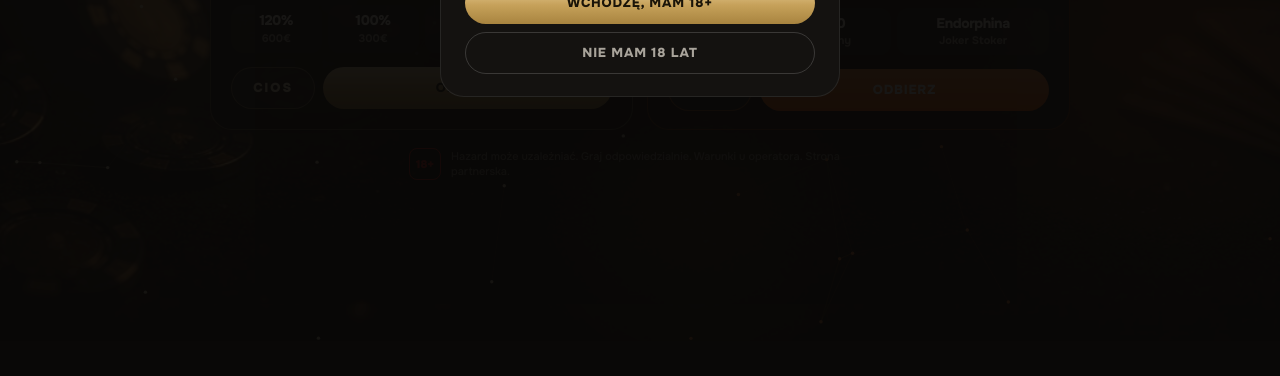
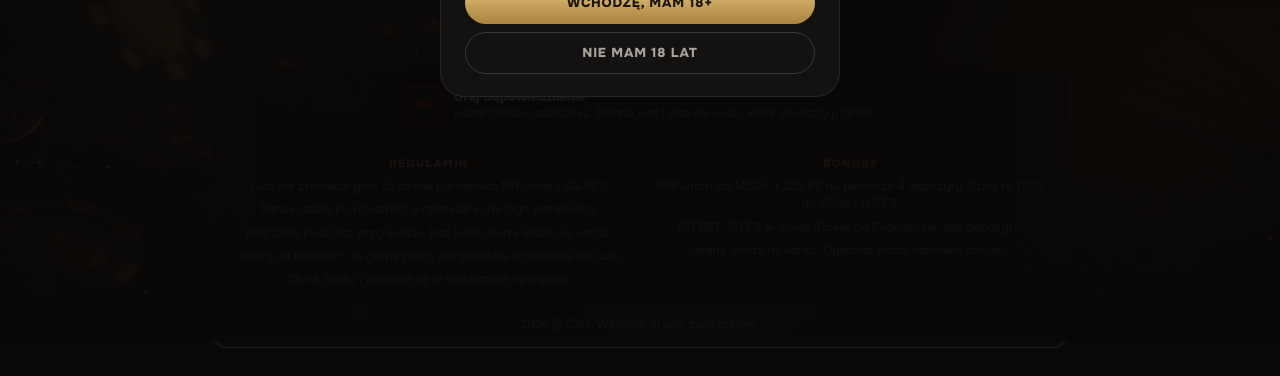
Before and after one commit to czvpionczvpion-max/betxpuntercios, a plain HTML site: page index.html in a window 1280 px wide. Shown: the part 459-835 px from the top of the page. Before the commit the page ends 800 px from the top, so only its background shows below. Drawn offline with Linux system fonts and the light colour scheme.

Commit message:
Add files via upload

```diff
--- a/index.html
+++ b/index.html
@@ -10,7 +10,7 @@
   <link rel="preconnect" href="https://fonts.googleapis.com" />
   <link rel="preconnect" href="https://fonts.gstatic.com" crossorigin />
   <link href="https://fonts.googleapis.com/css2?family=Onest:wght@500;600;700;800;900&amp;display=swap" rel="stylesheet" />
-  <link rel="stylesheet" href="styles.css?v=9" />
+  <link rel="stylesheet" href="styles.css?v=11" />
   <script>
     try {
       if (sessionStorage.getItem("age18") === "1") document.documentElement.classList.add("age-ok");
@@ -85,9 +85,39 @@
       </article>
     </section>
 
+    <div class="split" aria-hidden="true"><span></span></div>
+
     <footer class="footer">
-      <span class="age">18+</span>
-      <p>Hazard może uzależniać. Graj odpowiedzialnie. Warunki u operatora. Strona partnerska.</p>
+      <div class="footer-head">
+        <span class="age">18+</span>
+        <div>
+          <strong>Graj odpowiedzialnie</strong>
+          <p>Hazard może uzależniać. Strona jest tylko dla osób, które ukończyły 18 lat.</p>
+        </div>
+      </div>
+
+      <div class="footer-grid">
+        <section>
+          <h3>Regulamin</h3>
+          <ul>
+            <li>Cios nie prowadzi gier. To strona partnerska MrPunter i GG.BET.</li>
+            <li>Bonus działa po rejestracji u operatora i na jego warunkach.</li>
+            <li>Kod CIOS podajesz przy koncie. Bez kodu oferta może nie wejść.</li>
+            <li>Kwoty na kafelkach to górne progi, nie gotówka wypłacana od razu.</li>
+            <li>Obrót, limity i wypłata są w regulaminie operatora.</li>
+          </ul>
+        </section>
+        <section>
+          <h3>Bonusy</h3>
+          <ul>
+            <li>MrPunter: do 1450€ + 225 FS na pierwsze 4 depozyty. Start to 120% do 600€ i 125 FS.</li>
+            <li>GG.BET: 50 FS w Joker Stoker od Endorphina, bez depozytu.</li>
+            <li>Jedna oferta na konto. Operator może odmówić bonusu.</li>
+          </ul>
+        </section>
+      </div>
+
+      <p class="copy">2026 © Cios. Wszelkie prawa zastrzeżone.</p>
     </footer>
   </main>
 
--- a/styles.css
+++ b/styles.css
@@ -352,33 +352,98 @@ h2 small {
   filter: brightness(1.06);
 }
 
+.split {
+  display: flex;
+  justify-content: center;
+  margin: 42px 0 28px;
+}
+
+.split span {
+  width: min(220px, 46%);
+  height: 1px;
+  background: linear-gradient(90deg, transparent, rgba(226, 199, 138, 0.85), rgba(255, 92, 0, 0.85), transparent);
+}
+
 .footer {
+  margin: 0 auto;
+  padding: 18px 18px 14px;
+  border-radius: 18px;
+  text-align: center;
+  background: rgba(12, 11, 10, 0.72);
+  border: 1px solid rgba(255, 255, 255, 0.08);
+}
+
+.footer-head {
   display: flex;
   align-items: center;
   justify-content: center;
-  gap: 10px;
-  margin-top: 18px;
+  gap: 12px;
+  text-align: left;
+}
+
+.footer-head strong {
+  display: block;
+  font-size: 13px;
+  font-weight: 800;
+}
+
+.footer-head p,
+.footer li,
+.copy {
+  margin: 0;
+  color: #8d887e;
+  font-size: 12px;
+  line-height: 1.45;
 }
 
 .age {
   display: grid;
   place-items: center;
-  width: 32px;
-  height: 32px;
+  width: 36px;
+  height: 36px;
   flex: none;
   border: 1.5px solid #cc1e1e;
   border-radius: 8px;
   color: #cc1e1e;
-  font-size: 11px;
+  font-size: 12px;
   font-weight: 900;
 }
 
-.footer p {
-  margin: 0;
-  max-width: 420px;
-  color: #7e7a72;
+.footer-grid {
+  display: grid;
+  grid-template-columns: 1fr 1fr;
+  gap: 22px;
+  margin-top: 16px;
+  padding-top: 16px;
+  border-top: 1px solid rgba(255, 255, 255, 0.08);
+}
+
+.footer h3 {
+  margin: 0 0 8px;
   font-size: 11px;
-  line-height: 1.4;
+  font-weight: 800;
+  letter-spacing: 0.12em;
+  text-transform: uppercase;
+  color: var(--gold);
+}
+
+.footer-grid section:last-child h3 {
+  color: #ff8a3d;
+}
+
+.footer ul {
+  margin: 0 auto;
+  padding: 0;
+  list-style: none;
+  display: grid;
+  gap: 6px;
+  max-width: 34rem;
+}
+
+.copy {
+  margin-top: 14px;
+  padding-top: 12px;
+  border-top: 1px solid rgba(255, 255, 255, 0.08);
 }
 
 .gate {
@@ -525,6 +590,11 @@ html.age-ok .gate {
   .btn {
     width: 100%;
   }
+
+  .footer-grid {
+    grid-template-columns: 1fr;
+    gap: 14px;
+  }
 }
 
 @media (prefers-reduced-motion: reduce) {
```
